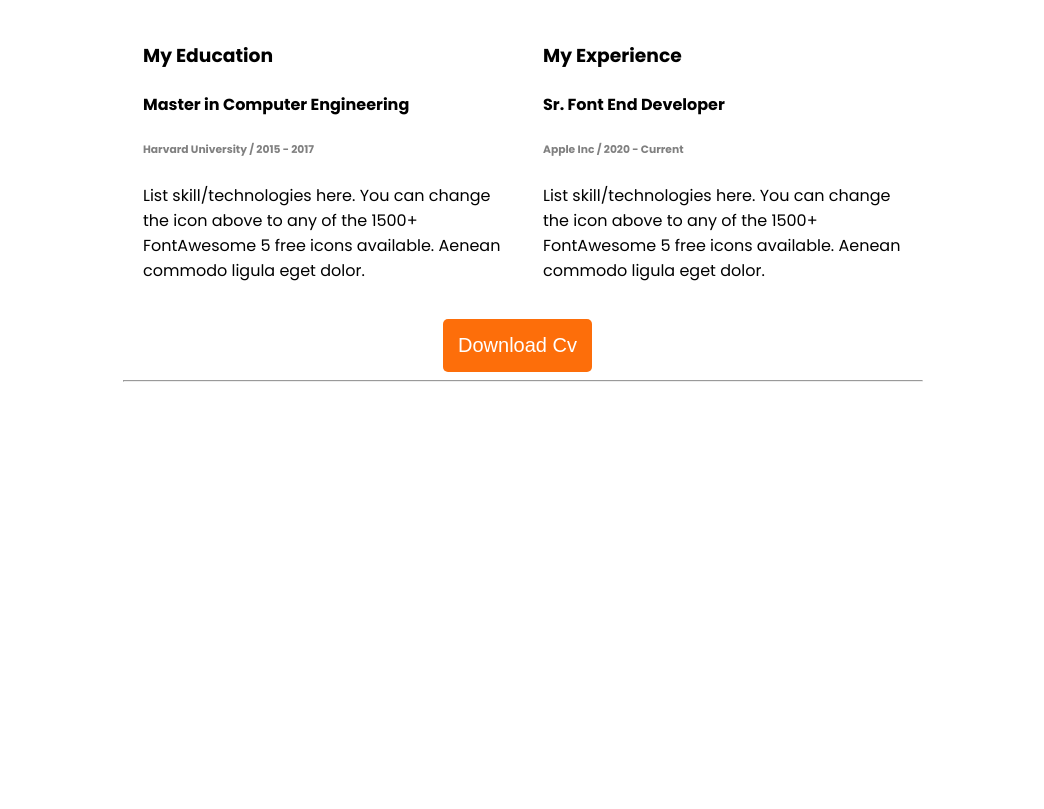
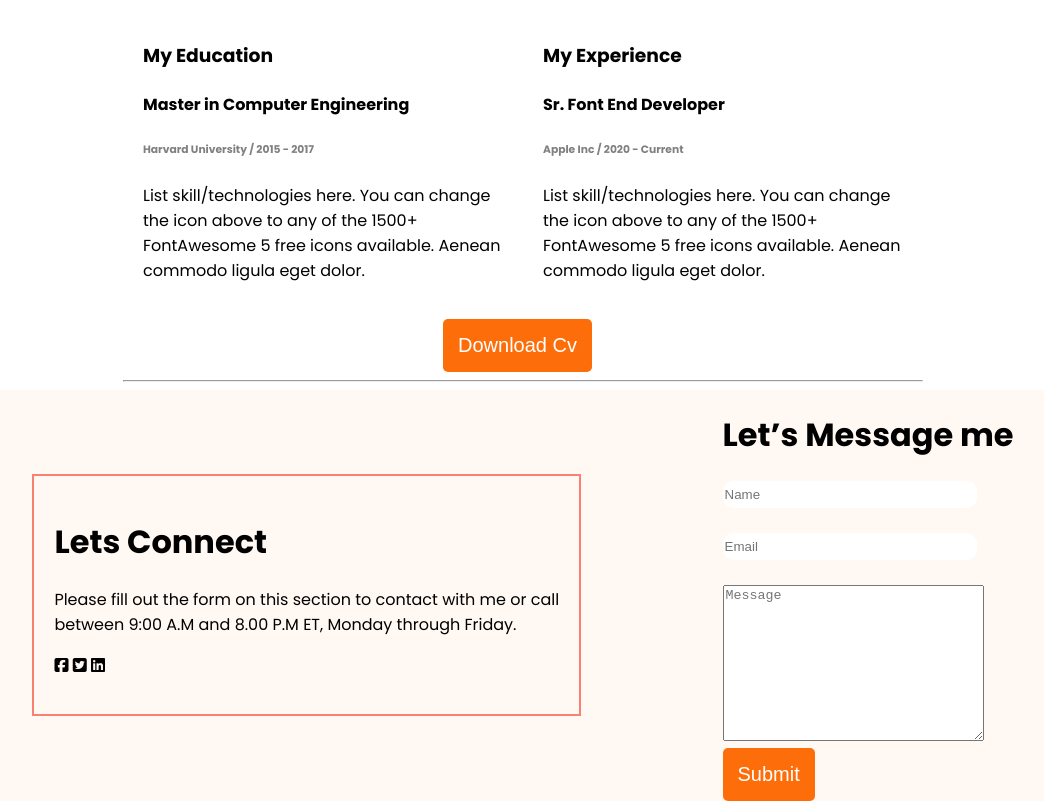
Before and after one commit to 01maruf/programming-hero-practice-task-1, a plain HTML site: page index.html in a window 1280 px wide. Shown: the part 3270-4079 px from the top of the page, without its empty margins (117-1161 px from the left). Before the commit the page ends 3652 px from the top, so only its background shows below. Drawn offline with Linux system fonts and the light colour scheme.

Commit message:
finisned project

```diff
--- a/index.html
+++ b/index.html
@@ -11,6 +11,11 @@
       href="https://fonts.googleapis.com/css2?family=Open+Sans:wght@400;700;800&family=Poppins:ital,wght@0,200;0,300;0,400;0,500;0,600;0,700;1,200;1,300;1,500;1,600;1,700&display=swap"
       rel="stylesheet"
     />
+    <!-- FontAwesome cdn link  -->
+    <script
+      src="https://kit.fontawesome.com/eaf9e3cac8.js"
+      crossorigin="anonymous"
+    ></script>
     <!-- css link  -->
     <link rel="stylesheet" href="style.css" />
   </head>
@@ -85,65 +90,73 @@
         <div class="card-container">
           <div class="card-para">
             <h1>What I do</h1>
-                <p>I have more than 10 years experience building software for clients all over the world. Below is a quick overview of my
-                main technical skill sets and technologies i use. Want to find out more about my experience? Check out my online resume
-                and project portfolio.</p>
-
+            <p>
+              I have more than 10 years experience building software for clients
+              all over the world. Below is a quick overview of my main technical
+              skill sets and technologies i use. Want to find out more about my
+              experience? Check out my online resume and project portfolio.
+            </p>
           </div>
           <div class="card-iteam">
             <div class="card-part">
               <div class="card-img">
-                    <img src="images/icons/js.png" alt="">
+                <img src="images/icons/js.png" alt="" />
               </div>
               <div class="card-doc">
                 <h5>Vanilla JavaScript</h5>
-                    <p>List skill/technologies here. You can change the icon above to any of the 1500+ FontAwesome 5 free icons
-                        available.
-                        Aenean commodo ligula eget dolor.</p>
+                <p>
+                  List skill/technologies here. You can change the icon above to
+                  any of the 1500+ FontAwesome 5 free icons available. Aenean
+                  commodo ligula eget dolor.
+                </p>
               </div>
             </div>
             <div class="card-part">
               <div class="card-img">
-                    <img src="images/icons/mongo.png" alt="">
+                <img src="images/icons/mongo.png" alt="" />
               </div>
               <div class="card-doc">
                 <h5>MongoDB</h5>
-                    <p>List skill/technologies here. You can change the icon above to any of the 1500+ FontAwesome 5 free icons
-                        available.
-                        Aenean commodo ligula eget dolor.</p>
+                <p>
+                  List skill/technologies here. You can change the icon above to
+                  any of the 1500+ FontAwesome 5 free icons available. Aenean
+                  commodo ligula eget dolor.
+                </p>
               </div>
             </div>
             <div class="card-part">
               <div class="card-img">
-                    <img src="images/icons/nodejs.png" alt="">
+                <img src="images/icons/nodejs.png" alt="" />
               </div>
               <div class="card-doc">
                 <h5>Node.js</h5>
-                    <p>List skill/technologies here. You can change the icon above to any of the 1500+ FontAwesome 5 free icons
-                        available.
-                        Aenean commodo ligula eget dolor.</p>
+                <p>
+                  List skill/technologies here. You can change the icon above to
+                  any of the 1500+ FontAwesome 5 free icons available. Aenean
+                  commodo ligula eget dolor.
+                </p>
               </div>
             </div>
             <div class="card-part">
               <div class="card-img">
-                    <img src="images/icons/react.png" alt="">
+                <img src="images/icons/react.png" alt="" />
               </div>
               <div class="card-doc">
                 <h5>React</h5>
-                    <p>List skill/technologies here. You can change the icon above to any of the 1500+ FontAwesome 5 free icons
-                        available.
-                        Aenean commodo ligula eget dolor.</p>
+                <p>
+                  List skill/technologies here. You can change the icon above to
+                  any of the 1500+ FontAwesome 5 free icons available. Aenean
+                  commodo ligula eget dolor.
+                </p>
               </div>
             </div>
           </div>
-
         </div>
       </section>
 
-
       <section class="Summary">
-        <h1 style="text-align: center;">A summary of My Resume</h1>
-       <div class="summary-iteam-01 ">
+        <h1 style="text-align: center">A summary of My Resume</h1>
+        <div class="summary-iteam-01">
           <div class="summary-container">
             <div class="summary-header">
               <h3>My Education</h3>
@@ -151,14 +164,14 @@
                 <h4>Master in Computer Engineering</h4>
                 <h6 class="gray">Harvard University / 2015 - 2017</h6>
                 <div class="summary-doc">
-                        <p>List skill/technologies here. You can change the icon above
-                            to any of the 1500+ FontAwesome 5 free icons available. Aenean commodo ligula eget dolor.</p>
+                  <p>
+                    List skill/technologies here. You can change the icon above
+                    to any of the 1500+ FontAwesome 5 free icons available.
+                    Aenean commodo ligula eget dolor.
+                  </p>
                 </div>
               </div>
-
             </div>
-
-
           </div>
           <div class="summary-container">
             <div class="summary-header">
@@ -167,19 +180,18 @@
                 <h4>Sr. Font End Developer</h4>
                 <h6 class="gray">Apple Inc / 2020 - Current</h6>
                 <div class="summary-doc">
-                        <p>List skill/technologies here. You can change the icon above
-                            to any of the 1500+ FontAwesome 5 free icons available. Aenean commodo ligula eget dolor.</p>
+                  <p>
+                    List skill/technologies here. You can change the icon above
+                    to any of the 1500+ FontAwesome 5 free icons available.
+                    Aenean commodo ligula eget dolor.
+                  </p>
                 </div>
               </div>
-
             </div>
-
-
           </div>
-
         </div>
-       <hr>
-       <div class="summary-iteam-01 ">
+        <hr />
+        <div class="summary-iteam-01">
           <div class="summary-container">
             <div class="summary-header">
               <h3>My Education</h3>
@@ -187,14 +199,14 @@
                 <h4>Master in Computer Engineering</h4>
                 <h6 class="gray">Harvard University / 2015 - 2017</h6>
                 <div class="summary-doc">
-                        <p>List skill/technologies here. You can change the icon above
-                            to any of the 1500+ FontAwesome 5 free icons available. Aenean commodo ligula eget dolor.</p>
+                  <p>
+                    List skill/technologies here. You can change the icon above
+                    to any of the 1500+ FontAwesome 5 free icons available.
+                    Aenean commodo ligula eget dolor.
+                  </p>
                 </div>
               </div>
-
             </div>
-
-
           </div>
           <div class="summary-container">
             <div class="summary-header">
@@ -203,19 +215,18 @@
                 <h4>Sr. Font End Developer</h4>
                 <h6 class="gray">Apple Inc / 2020 - Current</h6>
                 <div class="summary-doc">
-                        <p>List skill/technologies here. You can change the icon above
-                            to any of the 1500+ FontAwesome 5 free icons available. Aenean commodo ligula eget dolor.</p>
+                  <p>
+                    List skill/technologies here. You can change the icon above
+                    to any of the 1500+ FontAwesome 5 free icons available.
+                    Aenean commodo ligula eget dolor.
+                  </p>
                 </div>
               </div>
-
             </div>
-
-
           </div>
-
         </div>
-       <hr>
-       <div class="summary-iteam-01 ">
+        <hr />
+        <div class="summary-iteam-01">
           <div class="summary-container">
             <div class="summary-header">
               <h3>My Education</h3>
@@ -223,14 +234,14 @@
                 <h4>Master in Computer Engineering</h4>
                 <h6 class="gray">Harvard University / 2015 - 2017</h6>
                 <div class="summary-doc">
-                        <p>List skill/technologies here. You can change the icon above
-                            to any of the 1500+ FontAwesome 5 free icons available. Aenean commodo ligula eget dolor.</p>
+                  <p>
+                    List skill/technologies here. You can change the icon above
+                    to any of the 1500+ FontAwesome 5 free icons available.
+                    Aenean commodo ligula eget dolor.
+                  </p>
                 </div>
               </div>
-
             </div>
-
-
           </div>
           <div class="summary-container">
             <div class="summary-header">
@@ -239,21 +250,55 @@
                 <h4>Sr. Font End Developer</h4>
                 <h6 class="gray">Apple Inc / 2020 - Current</h6>
                 <div class="summary-doc">
-                        <p>List skill/technologies here. You can change the icon above
-                            to any of the 1500+ FontAwesome 5 free icons available. Aenean commodo ligula eget dolor.</p>
+                  <p>
+                    List skill/technologies here. You can change the icon above
+                    to any of the 1500+ FontAwesome 5 free icons available.
+                    Aenean commodo ligula eget dolor.
+                  </p>
                 </div>
               </div>
+            </div>
+          </div>
+        </div>
+        <button class="btn btn-cv">Download Cv</button>
+        <hr />
+      </section>
 
+    </main>
+    <footer>
+      <div class="footer-doc">
+        <h1>Lets Connect</h1>
+        <p>Please fill out the form on this section to contact with me or call <br> between 9:00 A.M and 8.00 P.M ET, Monday
+          through
+          Friday.</p>
+        <p>
+          <i class="fab fa-facebook-square"></i>
+          <i class="fab fa-twitter-square"></i>
+          <i class="fab fa-linkedin"></i>
+
+        </p>
+      </div>
+      <div class="form">
+
+        <form >
+          <h1>Let’s Message me</h1>
+          <div>
+            <input  type="Name" placeholder="Name">
+          </div><br>
+          <div>
+            <input type="Email" placeholder="Email">
+          </div><br>
+          <div>
+          <textarea placeholder="Message" name="Write Something" id="" cols="30" rows="10"></textarea>
+          </div>
+          <button class="btn" type="submit">Submit</button>
+
+
+      </form>
       </div>
 
+    </footer>
 
-        </div>
+  </body>
 
-       </div>
-       <button class="btn btn-cv">Download Cv</button>
-       <hr>
-    </section>
-    </main>
-    <footer></footer>
-  </body>
 </html>
--- a/style.css
+++ b/style.css
@@ -144,7 +144,7 @@ font-weight: 800;
  /* summary section start here  */
  .Summary{
    width: 800px;
-   height: 80vh;
+   /* height: 80vh; */
    margin: auto;
  }
  .summary-iteam-01{
@@ -161,3 +161,26 @@ font-weight: 800;
    margin-left: 40%;
   }
  /* summary section end here  */
+ /* footer section start here */
+ footer{
+   background-color:#FFF8F3 ;
+   display: flex;
+   justify-content: space-evenly;
+   align-items: center;
+
+ }
+ .footer-doc{
+   border: 2px solid salmon;
+   padding: 20px;
+ }
+ input{
+   height: 25px;
+   width: 250px;
+   border-radius:10px ;
+   border: none;
+   -webkit-border-radius:10px ;
+   -moz-border-radius:10px ;
+   -ms-border-radius:10px ;
+   -o-border-radius:10px ;
+}
+ /* footer section end here */
```
Lines whose indentation alone changed are shown as unchanged.
